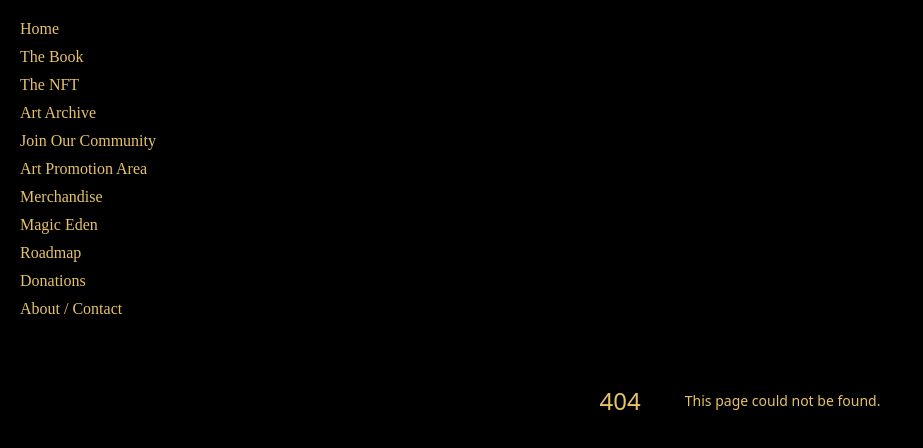
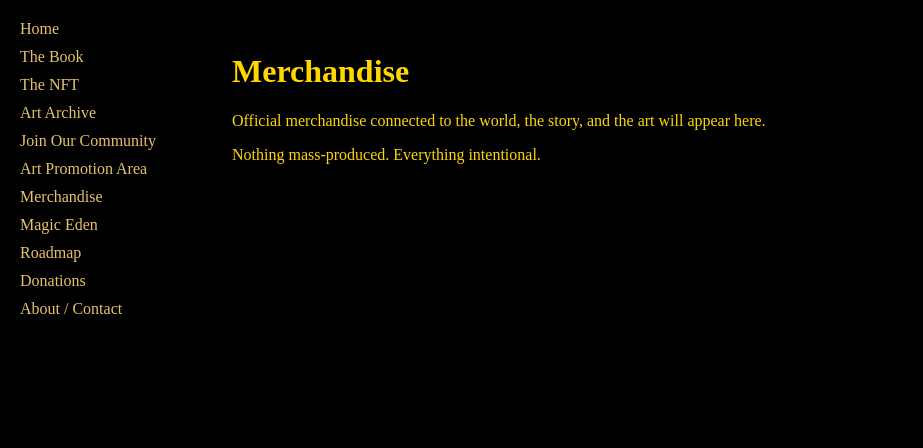
Before and after one commit to vesuvious-king/Kings-of-Solympus-, a Next.js app: page /merchandise in a window 1280 px wide. Before the commit this address had no page. Shown: the top 448 px of the page, without its empty margins (0-923 px from the left). Built offline with nearby package versions, Linux system fonts and the light colour scheme.

Commit message:
Create page.js

```diff
--- /dev/null
+++ b/app/merchandise/page.js
@@ -0,0 +1,16 @@
+export default function Merchandise() {
+  return (
+    <main style={{ padding: "2rem", color: "gold" }}>
+      <h1>Merchandise</h1>
+
+      <p>
+        Official merchandise connected to the world, the story,
+        and the art will appear here.
+      </p>
+
+      <p>
+        Nothing mass-produced. Everything intentional.
+      </p>
+    </main>
+  );
+}
```
